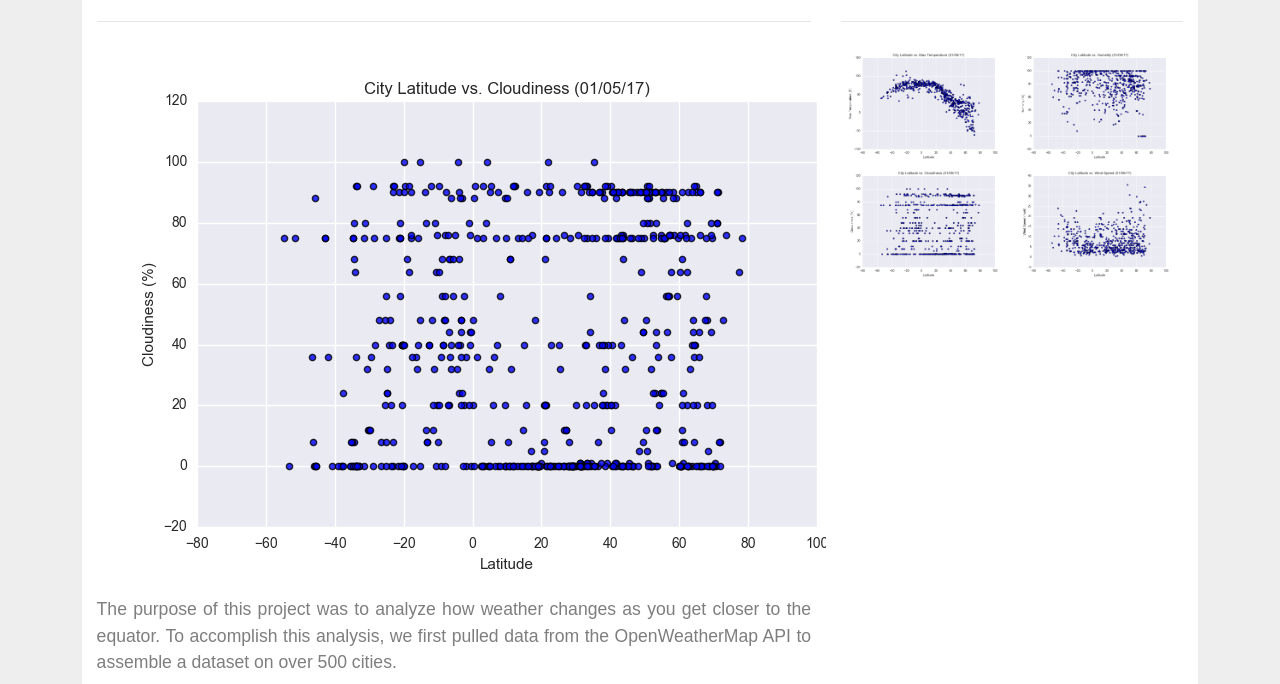
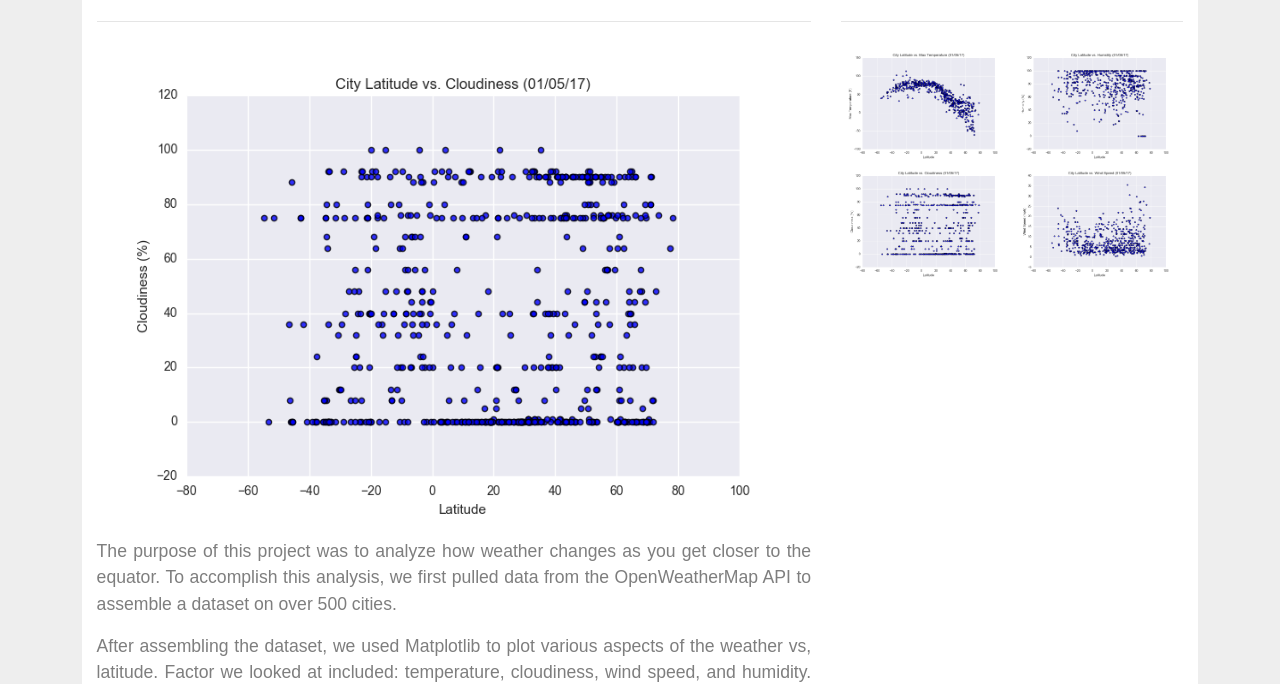
Before and after one commit to cjdance/web-design-challenge, a plain HTML site: page pages/cloudiness.html in a window 1280 px wide. Shown: the part 136-820 px from the top of the page. Drawn offline with nearby package versions, Linux system fonts and the light colour scheme.

Commit message:
Updated spelling on cloudiness image class to fix incorrect scaling behaviour.

```diff
--- a/pages/cloudiness.html
+++ b/pages/cloudiness.html
@@ -41,7 +41,7 @@
         <div class="col-sm-12 col-md-8 col-lg-8">
             <h2 class="text-left">Latitude vs. Cloudiness</h2>
             <hr class="my-4">
-            <img src="../resources/cloudiness.png" alt="Latitude vs Cloudiness" class="image-fluid">
+            <img src="../resources/cloudiness.png" alt="Latitude vs Cloudiness" class="img-fluid">
             <p>The purpose of this project was to analyze how weather changes as you get closer to the equator. To accomplish this analysis, we first pulled data from the OpenWeatherMap API to assemble a dataset on over 500 cities.</p>
             <p>After assembling the dataset, we used Matplotlib to plot various aspects of the weather vs, latitude. Factor we looked at included: temperature, cloudiness, wind speed, and humidity. This site provides the source data and visualizations created as part of the analysis, as well as explanations and descriptions of any trends and correlations witnessed.</p>
         </div>
```
